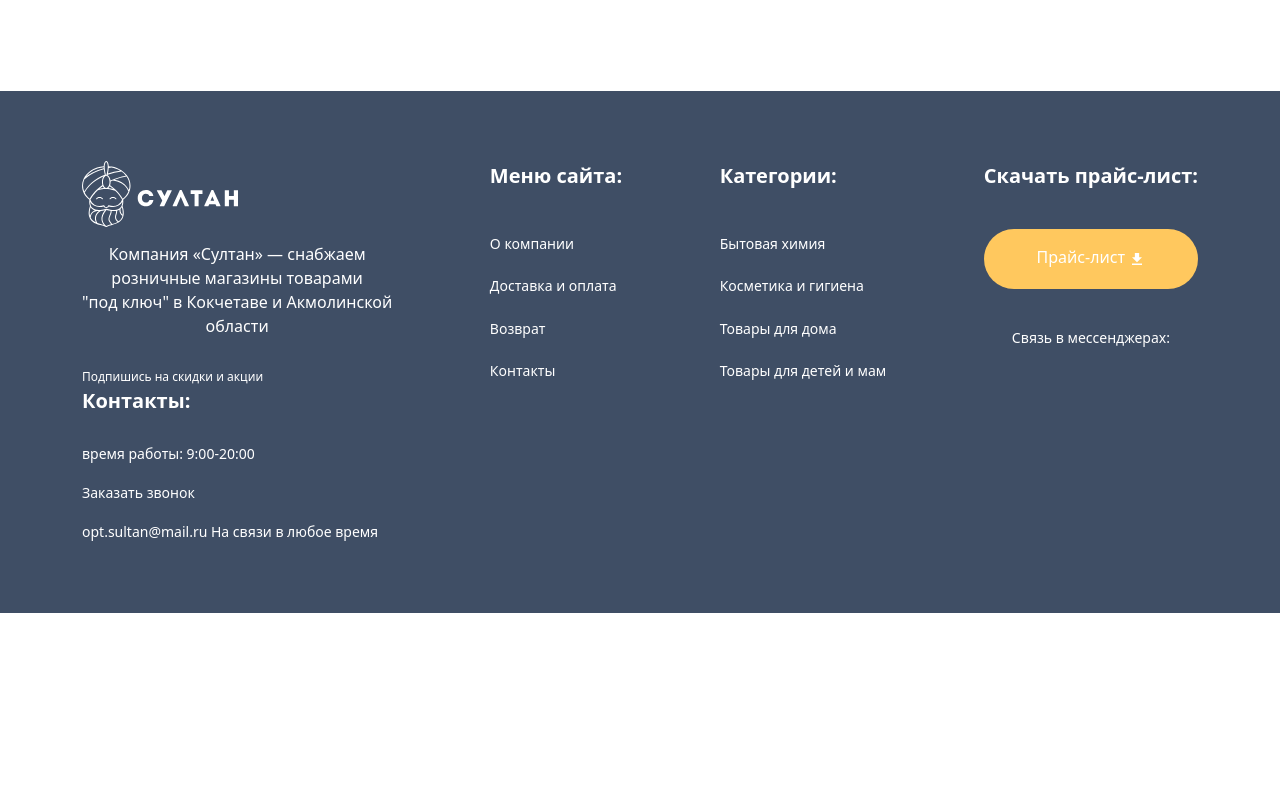
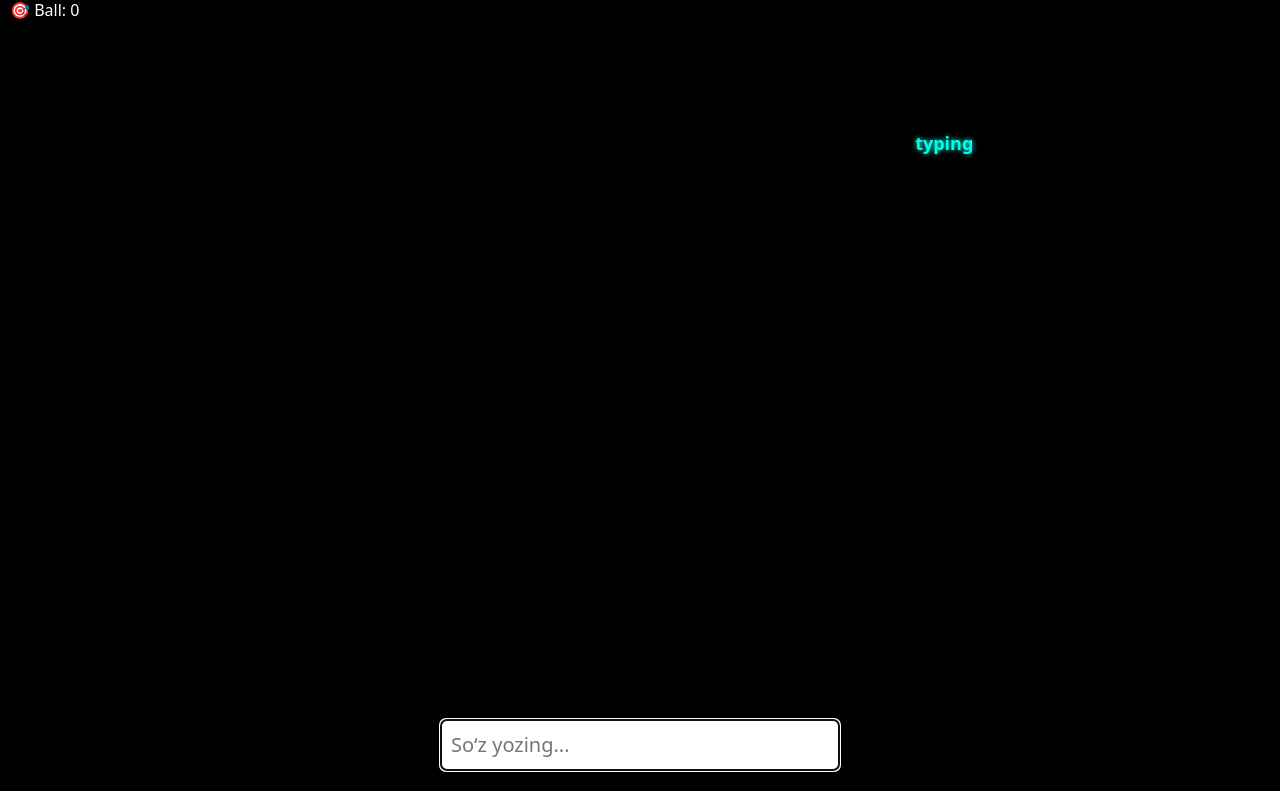
Before and after one commit to SQurbon/Sultan, a React (Vite) app: page /app in a window 1280 px wide. Shown: the part 257-1060 px from the top of the page. Before the commit the page ends 870 px from the top, so only its background shows below. Built offline with nearby package versions, Linux system fonts and the light colour scheme.

Commit message:
xatolar bartaraf etildi omadali

```diff
--- a/src/App.jsx
+++ b/src/App.jsx
@@ -5,31 +5,24 @@ import 'bootstrap/dist/css/bootstrap.min.css';
 import HomePage from './routes/HomePageRoutes/HomePage';
 import Footer from './components/Footer/Footer';
 import ShopRoutes from './routes/ShopRoutes/ShopRoutes';
-import { CartProvider } from './pages/Shop/CardContext';
 import Bag from '../src/pages/ShoppingBag/Bag';
+import Appfree from './pages/Discount/Appfree/Appfree';
 
 
 export default function App() {
   return (
     < >
-      <CartProvider>
-        <BrowserRouter>
           <Navbar />
 
           <Routes>
             <Route path="/" element={<HomePage />} />
             <Route path="/shop/:id" element={<ShopRoutes />} />
             <Route path="/bag" element={<Bag />} />
+            <Route path="/app" element={<Appfree />} />
 
           </Routes>
 
           <Footer />
-        </BrowserRouter>
-
-      </CartProvider>
-
-
-
     </>
   )
 }
--- a/src/components/Navbar/Navbar.css
+++ b/src/components/Navbar/Navbar.css
@@ -244,6 +244,7 @@ nav {
     color: white !important;
     outline: none;
 }
+
 .bg-primary {
     background-color: rgb(253 195 13 / 77%) !important;
 }
--- /dev/null
+++ b/src/pages/Discount/Appfree/Appfree.jsx
@@ -0,0 +1,174 @@
+import React, { useEffect, useState } from 'react';
+
+import EnemyWord from '../../Discount/EnemyWord/EnemyWord';
+import wordList from '../../Discount/Words/Words';
+
+function App() {
+  const [enemies, setEnemies] = useState([]);
+  const [input, setInput] = useState('');
+  const [isGameOver, setIsGameOver] = useState(false);
+  const [score, setScore] = useState(0);
+  const [speed, setSpeed] = useState(5);
+
+  const restartGame = () => {
+    setEnemies([]);
+    setInput('');
+    setIsGameOver(false);
+    setScore(0);
+    setSpeed(5);
+  };
+
+  useEffect(() => {
+    if (isGameOver) return;
+    const interval = setInterval(() => {
+      const randomWord = wordList[Math.floor(Math.random() * wordList.length)];
+      setEnemies(prev => [...prev, { word: randomWord, y: 0, x: Math.random() * 80 + 10, id: Date.now() }]);
+    }, 3000);
+    return () => clearInterval(interval);
+  }, [isGameOver]);
+
+  useEffect(() => {
+    if (isGameOver) return;
+    const moveInterval = setInterval(() => {
+      setEnemies(prev => {
+        const updated = prev.map(enemy => ({ ...enemy, y: enemy.y + speed }));
+        const reachedBottom = updated.some(enemy => enemy.y > window.innerHeight - 100);
+        if (reachedBottom) {
+          setIsGameOver(true);
+        }
+        return updated;
+      });
+    }, 100);
+    return () => clearInterval(moveInterval);
+  }, [isGameOver, speed]);
+
+  useEffect(() => {
+    setEnemies(prev =>
+      prev.filter(enemy => {
+        if (enemy.word === input.trim()) {
+          setInput('');
+          setScore(prevScore => prevScore + 1);
+          return false;
+        }
+        return true;
+      })
+    );
+  }, [input]);
+
+  useEffect(() => {
+    if (score > 0 && score % 10 === 0) {
+      setSpeed(prevSpeed => prevSpeed + 2);
+    }
+  }, [score]);
+
+  return (
+    <div
+      style={{
+        height: '100vh',
+        background: '#000',
+        position: 'relative',
+        overflow: 'hidden',
+        color: '#fff',
+        padding: '0 10px',
+        boxSizing: 'border-box'
+      }}
+    >
+      <h3
+        style={{
+          position: 'absolute',
+          top: '10px',
+          left: '10px',
+          fontSize: '16px',
+        }}
+      >
+        🎯 Ball: {score}
+      </h3>
+
+      {enemies.map(enemy => (
+        <div
+          key={enemy.id}
+          style={{
+            position: 'absolute',
+            top: enemy.y,
+            left: `${enemy.x}%`,
+            fontSize: window.innerWidth < 400 ? '16px' : '18px',
+            fontWeight: 'bold',
+            color: '#00ffea',
+            textShadow: '0 0 5px #00ffea',
+            animation: 'wobble 3s ease-in-out infinite',
+            whiteSpace: 'nowrap',
+            transform: 'translateX(-50%)'
+          }}
+        >
+          {enemy.word}
+        </div>
+      ))}
+
+      {!isGameOver ? (
+        <input
+          value={input}
+          onChange={e => setInput(e.target.value)}
+          style={{
+            position: 'absolute',
+            bottom: '20px',
+            left: '50%',
+            transform: 'translateX(-50%)',
+            fontSize: '20px',
+            width: '90%',
+            maxWidth: '400px',
+            padding: '10px',
+            borderRadius: '6px',
+            border: '1px solid #ccc'
+          }}
+          placeholder="So‘z yozing..."
+          autoFocus
+        />
+      ) : (
+        <div
+          style={{
+            position: 'absolute',
+            top: '40%',
+            left: '50%',
+            transform: 'translate(-50%, -50%)',
+            backgroundColor: 'rgba(0,0,0,0.8)',
+            padding: '30px',
+            borderRadius: '12px',
+            textAlign: 'center',
+            width: '90%',
+            maxWidth: '320px'
+          }}
+        >
+          <h1 style={{ color: 'red', fontSize: '22px' }}>❌ O‘yin tugadi</h1>
+          <p style={{ fontSize: '18px' }}>Natija: {score}</p>
+          <button
+            onClick={restartGame}
+            style={{
+              marginTop: '15px',
+              padding: '10px 20px',
+              fontSize: '16px',
+              backgroundColor: '#00aaff',
+              color: 'white',
+              border: 'none',
+              borderRadius: '6px',
+              cursor: 'pointer'
+            }}
+          >
+            🔁 Qayta boshlash
+          </button>
+        </div>
+      )}
+
+      <style>{`
+        @keyframes wobble {
+          0% { transform: translate(-50%, 0); }
+          25% { transform: translate(-48%, 5px); }
+          50% { transform: translate(-52%, 0); }
+          75% { transform: translate(-48%, -5px); }
+          100% { transform: translate(-50%, 0); }
+        }
+      `}</style>
+    </div>
+  );
+}
+
+export default App;
--- /dev/null
+++ b/src/pages/Discount/Discount.jsx
@@ -0,0 +1,5 @@
+export default function Discount() {
+  return (
+    <div>Discount</div>
+  )
+}
--- /dev/null
+++ b/src/pages/Discount/EnemyWord/EnemyWord.jsx
@@ -0,0 +1,18 @@
+
+export default function EnemyWord({ word, y }) {
+  return (
+    <div
+      style={{
+        position: 'absolute',
+        left: '50%',
+        top: `${y}px`,
+        transform: 'translateX(-50%)',
+        fontSize: '24px',
+        color: 'red',
+        fontWeight: 'bold'
+      }}
+    >
+      {word}
+    </div>
+  );
+}
--- /dev/null
+++ b/src/pages/Discount/Words/Words.jsx
@@ -0,0 +1,8 @@
+const words = [
+  "react", "keyboard", "enemy", "javascript", "game", "state",
+  "props", "function", "component", "typing", "challenge",
+  "frontend","fintechhub","support","flex","error","usestate","main","api","test","group",
+  "qurbonbek","sultonqulov"
+];
+
+export default words;
--- a/src/pages/Main/Aksya/Aksya.jsx
+++ b/src/pages/Main/Aksya/Aksya.jsx
@@ -1,4 +1,4 @@
-import React, { useRef, useState } from 'react';
+
 // Import Swiper React components
 import { Swiper, SwiperSlide } from 'swiper/react';
 
@@ -31,10 +31,6 @@ export default function Aksya() {
         <div
           slot="container-start"
           className="parallax-bg"
-          style={{
-            'background-image':
-              'url(https://swiperjs.com/demos/images/nature-1.jpg)',
-          }}
           data-swiper-parallax="-23%"
         ></div>
         <SwiperSlide>
--- a/src/pages/Shop/CardContext.jsx
+++ b/src/pages/Shop/CardContext.jsx
@@ -22,6 +22,7 @@ function cartReducer(state, action) {
         cartItems: state.cartItems.filter(item => item.id !== action.payload.id),
         count: Math.max(0, state.count - 1),
       };
+
     default:
       return state;
   }
--- a/src/pages/Shop/Shoptitle.jsx
+++ b/src/pages/Shop/Shoptitle.jsx
@@ -4,6 +4,7 @@ import { FaMinus, FaPlus } from "react-icons/fa";
 import { MdOutlineShoppingCart } from "react-icons/md";
 import Product from "../Main/PromotionProduct/Product";
 import { useCart } from "./CardContext";
+import { Badge } from "react-bootstrap";
 
 export default function Shoptitle() {
     const location = useLocation();
@@ -14,10 +15,10 @@ export default function Shoptitle() {
     if (!item) return <p>Mahsulot topilmadi</p>;
     console.log(item.price);
 
-
     const handleAddToCart = () => {
         dispatch({ type: 'ADD_TO_CART', payload: item });
     };
+
     const handleRemoveToCart = () => {
         dispatch({ type: 'REMOVE_FROM_CART', payload: item });
     }
@@ -46,7 +47,7 @@ export default function Shoptitle() {
                                 <div className="caunt">
                                     <div className="minus" onClick={handleRemoveToCart}><FaMinus /></div>
                                     <div className="plus" onClick={handleAddToCart}><FaPlus /></div>
-                                    <button onClick={handlenavigate}>В корзину < MdOutlineShoppingCart  className="shop"/> <Badge variant="default |outline | secondary | destructive"><p>{count}</p></Badge></button>
+                                    <button onClick={handlenavigate}>В корзину < MdOutlineShoppingCart  className="shop"/><Badge     variant="default |outline | secondary | destructive"><p>{count}</p></Badge></button>
                                 </div>
                             </div>
                         </div>
--- a/src/pages/ShoppingBag/Bag.jsx
+++ b/src/pages/ShoppingBag/Bag.jsx
@@ -1,31 +1,32 @@
-import React from 'react';
 import { useCart } from '../../pages/Shop/CardContext';
-// import { useCart } from '../context/CartContext';
 import { FaMinus } from "react-icons/fa6";
 import { FaPlus } from "react-icons/fa6";
 import { FaTrashAlt } from "react-icons/fa";
 import './Bag.css'
 export default function Bag() {
-    const { cart, dispatch } = useCart();
+    const { cartItems, dispatch } = useCart();
+
+    const total = cartItems.reduce((sum, item) => sum + Number(item.price), 0);
 
 
-       const total = cart.reduce((sum, item) => sum + item.price,0);
-
-
-
+    //    const total = cart.reduce((sum, item) => sum + item.price,0);
 
     return (
         <section className='bag'>
             <div className="container">
                 <div className="row">
                     <div className="col-lg-12">
-                        <h1>Корзина</h1>
-                        <h1>{total}</h1>
-                        {cart.length === 0 ? (
-                            <p>Savat bo‘sh</p>
+                        <div className="bagtop">
+                            <h1>Корзина</h1>
+                            <h3>{total}</h3>
+                            <button>Получить скидку</button>
+                        </div>
+                        {/* <h1>{total}</h1> */}
+                        {cartItems.length === 0 ? (
+                            <p>В корзине ничего нет.</p>
                         ) : (
                             <div >
-                                {cart.map(item => (
+                                {cartItems.map(item => (
                                     <div className='main' key={item.id}>
                                         <img src={item.img} alt="" />
                                         <div className="about">
```
Also changed, not shown: src/main.jsx (+6 -4 lines), src/pages/Discount/Discount.css (added).
